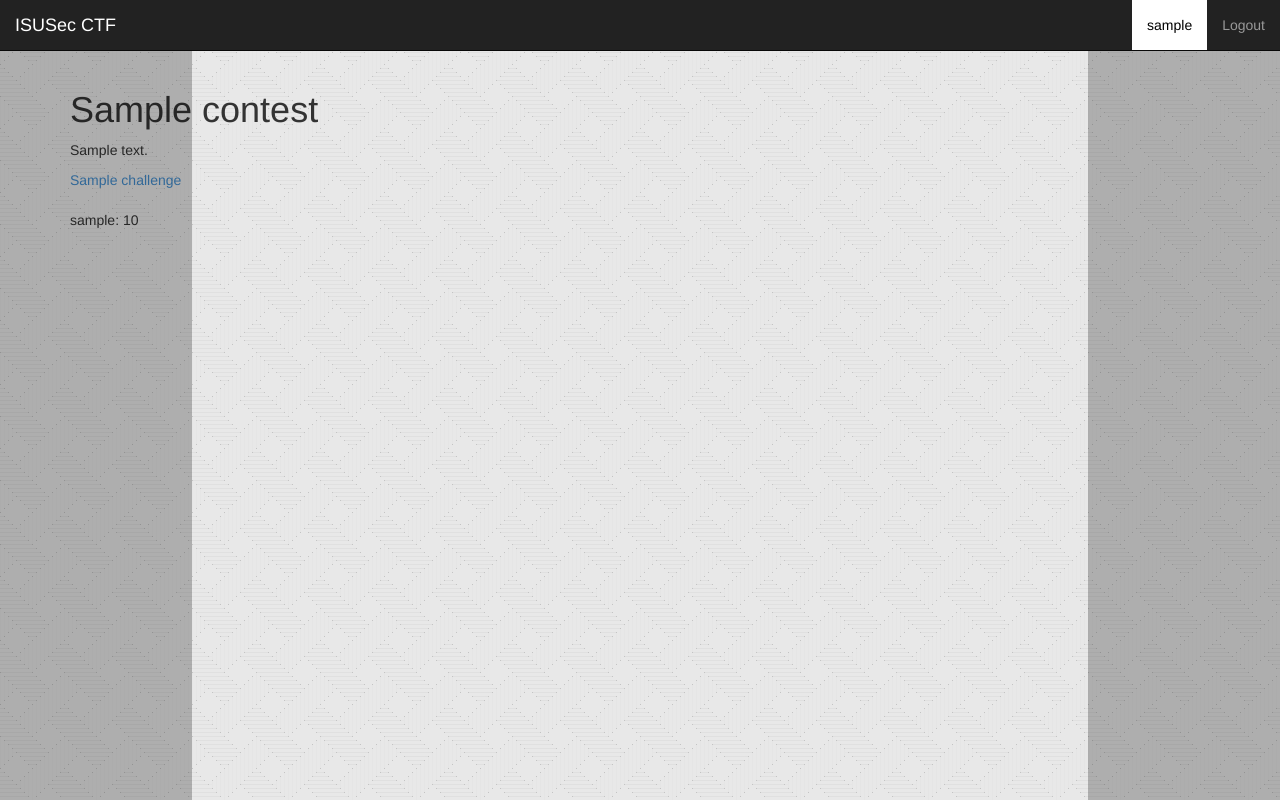
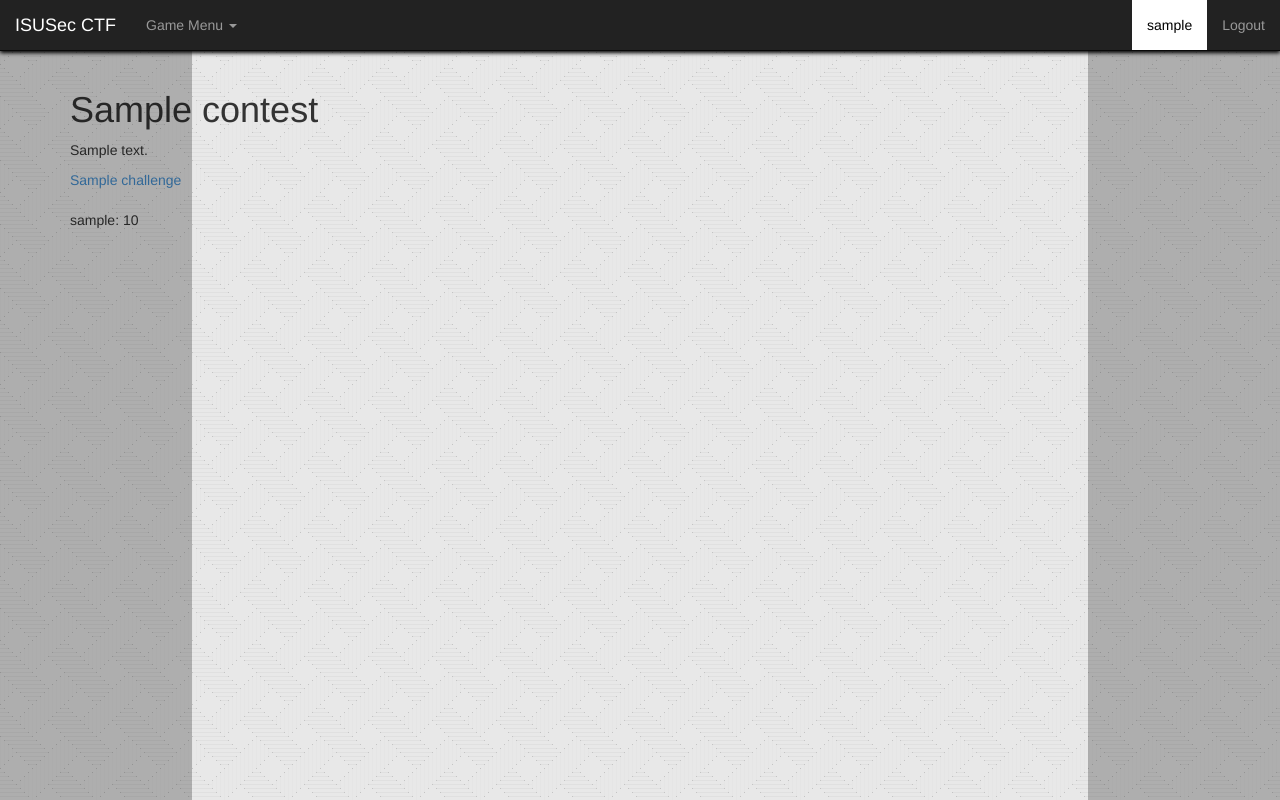
Before and after one commit to akama/NightShade, a Django app: a page that uses templates/base.html in a window 1280 px wide. Run offline with Django 3.2, Linux system fonts and the light colour scheme; a user stored in the database is signed in; tables that the repository leaves empty hold one stand-in row (values such as "Sample post"); some libraries are stand-ins or nearby versions.

Commit message:
a few more small style changes

```diff
--- a/static/css/custom.css
+++ b/static/css/custom.css
@@ -46,6 +46,7 @@ body {
 }
 
 .navbar.navbar-inverse {
+	box-shadow: 0px 2px 4px 0px;
 }
 
 .navbar-default a.navbar-brand {
--- a/templates/base.html
+++ b/templates/base.html
@@ -25,6 +25,18 @@
 
         <!-- Collect the nav links, forms, and other content for toggling -->
         <div class="collapse navbar-collapse navbar-ex1-collapse">
+            {% if user.is_authenticated %}
+                <ul class="nav navbar-nav">
+                    <li class="dropdown">
+                        <a href="#" class="dropdown-toggle" data-toggle="dropdown">Game Menu <b class="caret"></b></a>
+                        <ul class="dropdown-menu">
+                            <li><a href="#">Challenges</a></li>
+                            <li><a href="#">Leaderboard</a></li>
+                            <li><a href="#">Settings</a></li>
+                        </ul>
+                    </li>
+                </ul>
+            {% endif %}
             <ul class="nav navbar-nav navbar-right">
                 {% if user.is_authenticated %}
                     <li id="username"><a href="{% url "profile" %}">{{ user.username }}</a></li>
@@ -34,7 +46,6 @@
                     <li id="register"><a href="{% url "register" %}">Register</a></li>
                 {% endif %}
             </ul>
-
         </div>
         <!-- /.navbar-collapse -->
     </nav>
```
Also changed, not shown: 3 other files.
